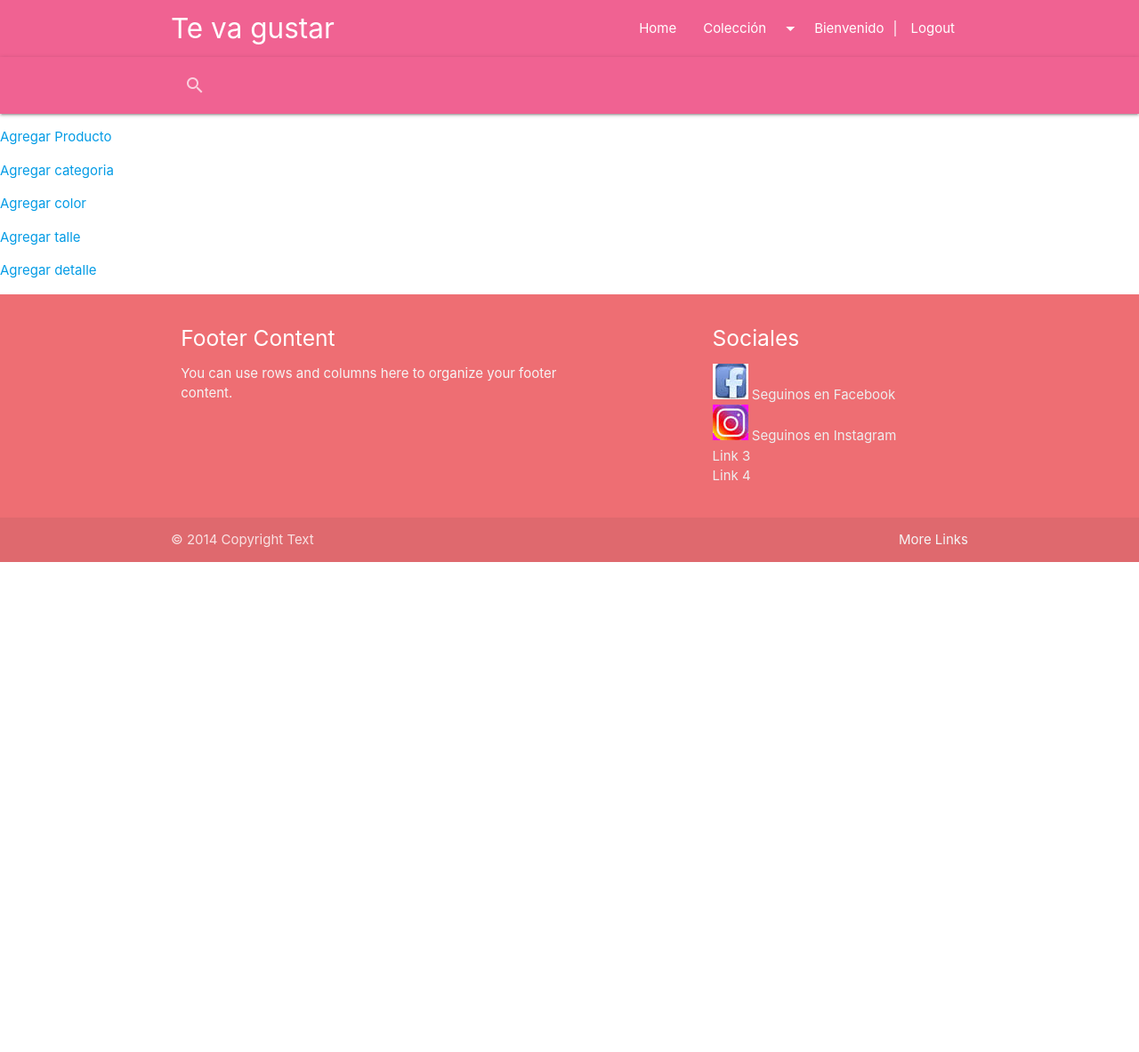
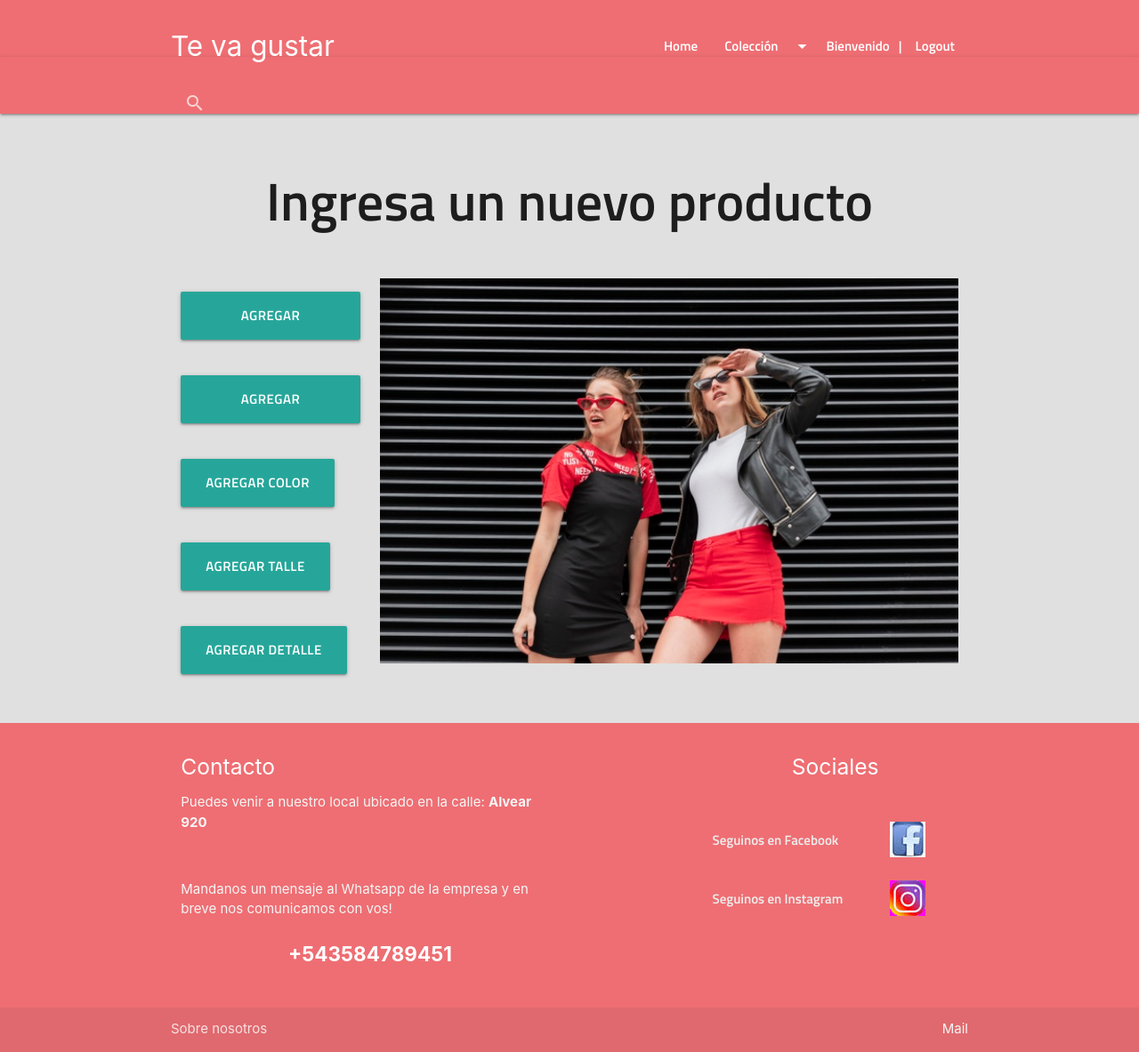
Before and after one commit to Edu20/efiFlask, a Python web app: template teVaGustar/app/admin/templates/admin/index.html in a window 1280 px wide. Shown: the whole page at 89% size. Before the commit the page ends 632 px from the top, so only its background shows below. Run offline with Jinja, Linux system fonts and the light colour scheme; the template is opened without the code that fills it, so the values that code supplies are empty.

Commit message:
Se acomoda el estilo de la página

```diff
--- a/teVaGustar/app/admin/templates/admin/index.html
+++ b/teVaGustar/app/admin/templates/admin/index.html
@@ -1,27 +1,69 @@
 {% extends "base_template.html" %}
 
 {% block title %}
-    Miniblog | Admin
+Miniblog | Admin
 {% endblock %}
 
 {% block content %}
+<h1 class="center">Ingresa un nuevo producto</h1>
+<div class="row container">
 
-<ul>
-    <a href="{{ url_for('admin.add_Product') }}">Agregar Producto</a>
+    <div class="col s3">
+        <ul>
+            <li>
+                <a class="waves-effect waves-light btn-large mar" href="{{ url_for('admin.add_Product') }}">Agregar Producto</a>
 
-</ul>
-<ul>
-    <a href="{{ url_for('admin.add_Category') }}">Agregar categoria</a>
-</ul>
-<ul>
-    <a href="{{ url_for('admin.add_Color') }}">Agregar color</a>
-</ul>
-<ul>
-    <a href="{{ url_for('admin.add_Talle') }}">Agregar talle</a>
-</ul>
-<ul>
-    <a href="{{ url_for('admin.add_DetalleProducto') }}">Agregar detalle</a>
-</ul>
+            </li>
+            <li>
+                <a class="waves-effect waves-light btn-large mar" href="{{ url_for('admin.add_Category') }}">Agregar categoria</a>
+            </li>
+            <li>
+                <a class="waves-effect waves-light btn-large mar" href="{{ url_for('admin.add_Color') }}">Agregar color</a>
+            </li>
+            <li>
+                <a class="waves-effect waves-light btn-large mar" href="{{ url_for('admin.add_Talle') }}">Agregar talle</a>
+            </li>
+            <li>
+                <a class="waves-effect waves-light btn-large mar" href="{{ url_for('admin.add_DetalleProducto') }}">Agregar detalle</a>
+            </li>
+        </ul>
+    </div>
 
-{{posts}}
+    <div class="col s9">
+      <img src="{{ url_for('static',filename='images/agrega.jpg') }}" width="100%" height="100%" alt="" class="mar">
+    </div>
+
+  </div>
+
+
 {% endblock %}
+
+
+<div class="row">
+
+    <div class="col s3">
+        <ul>
+            <li>
+                <a class="waves-effect waves-light btn-large mar" href="{{ url_for('admin.add_Product') }}">Agregar Producto</a>
+
+            </li>
+            <li>
+                <a class="waves-effect waves-light btn-large mar" href="{{ url_for('admin.add_Category') }}">Agregar categoria</a>
+            </li>
+            <li>
+                <a class="waves-effect waves-light btn-large mar" href="{{ url_for('admin.add_Color') }}">Agregar color</a>
+            </li>
+            <li>
+                <a class="waves-effect waves-light btn-large mar" href="{{ url_for('admin.add_Talle') }}">Agregar talle</a>
+            </li>
+            <li>
+                <a class="waves-effect waves-light btn-large" href="{{ url_for('admin.add_DetalleProducto') }}">Agregar detalle</a>
+            </li>
+        </ul>
+    </div>
+
+    <div class="col s9">
+      <!-- Teal page content  -->
+    </div>
+
+  </div>
--- a/teVaGustar/app/static/base.css
+++ b/teVaGustar/app/static/base.css
@@ -11,7 +11,8 @@
 }
 
 h1 {
-    font-size: 2em
+    font-size: 4em;
+    font-family: 'Titillium Web', sans-serif;
 }
 
 h2 {
@@ -24,7 +25,8 @@
 
 ul, ol {
     margin: 1em 0;
-    padding-left: 40px
+    padding-left: 40px;
+    font-family: 'Titillium Web', sans-serif;
 }
 
 p, figure {
@@ -56,5 +58,13 @@
 }
 
 .mar {
-    margin: 10px !important;
+    margin-block: 20px !important;
 }
+
+.mar2 {
+    margin-block: 10px !important;
+}
+
+.gran {
+    font-size: 1.5em;
+}
--- a/teVaGustar/app/templates/base_template.html
+++ b/teVaGustar/app/templates/base_template.html
@@ -7,12 +7,15 @@
     <!-- Compiled and minified CSS -->
     <link rel="stylesheet" href="https://cdnjs.cloudflare.com/ajax/libs/materialize/1.0.0/css/materialize.min.css">
     <link href="https://fonts.googleapis.com/icon?family=Material+Icons" rel="stylesheet">
+    <link rel="preconnect" href="https://fonts.googleapis.com">
+    <link rel="preconnect" href="https://fonts.gstatic.com" crossorigin>
+    <link href="https://fonts.googleapis.com/css2?family=Quicksand:wght@300&family=Titillium+Web:wght@600&display=swap" rel="stylesheet">
     <!-- LLAMAMOS UNA HOJA DE ESTILOS ESTÁTICA -->
     <link rel="stylesheet" href="{{ url_for("static", filename="base.css") }}">
 </head>
-<body>
+<body class="#e0e0e0 grey lighten-2">
   <div>
-    <nav class="#f06292 pink lighten-2">
+    <nav class="page-footer">
       <div class="nav-wrapper container">
           <a href="#" class="brand-logo">Te va gustar</a>
           <ul class="right hide-on-med-and-down">
@@ -39,7 +42,7 @@
           </ul>
       </div>
   </nav>
-  <nav class="#f06292 pink lighten-2">
+  <nav class="page-footer">
       <div class="nav-wrapper container">
         <form>
           <div class="input-field">
@@ -58,37 +61,57 @@
 
   </div>
 
+  <div class="#e0e0e0 grey lighten-2">
     {% block content %}{% endblock %}
+  </div>
+
+
 
 
 <footer class="page-footer">
         <div class="container">
           <div class="row">
             <div class="col l6 s12">
-              <h5 class="white-text">Footer Content</h5>
-              <p class="grey-text text-lighten-4">You can use rows and columns here to organize your footer content.</p>
+              <h5 class="white-text">Contacto</h5>
+              <p class="grey-text text-lighten-4">Puedes venir a nuestro local ubicado en la calle: <b>Alvear 920</b> </p>
+              <br>
+              <p class="grey-text text-lighten-4">Mandanos un mensaje al Whatsapp de la empresa y en breve nos comunicamos con vos!</p>
+              <p class="center gran"><b>+543584789451</b></p>
             </div>
             <div class="col l4 offset-l2 s12">
-              <h5 class="white-text">Sociales</h5>
+              <h5 class="white-text center">Sociales</h5>
+              <br>
               <ul>
                 <li><a class="grey-text text-lighten-3" href="#!">
-                    <img src="{{ url_for('static',filename='images/f.jpg') }}" class="" alt="">
-                    Seguinos en Facebook
+                    <div class="row">
+                      <div class="col s4 right">
+                        <img src="{{ url_for('static',filename='images/f.jpg') }}" class="" alt="">
+                      </div>
+                      <div class="col s8 mar2">
+                        Seguinos en Facebook
+                      </div>
+                    </div>
+
+
                 </a></li>
                 <li><a class="grey-text text-lighten-3" href="https://www.instagram.com/te_va_gustar/">
-                    <img src="{{ url_for('static',filename='images/ins.jpg') }}" class="" alt="">
-                    Seguinos en Instagram
+                  <div class="row">
+                    <div class="col s4 right">
+                      <img src="{{ url_for('static',filename='images/ins.jpg') }}" class="" alt="">
+                    </div>
+                    <div class="col s8 mar2">
+                      Seguinos en Instagram
+                    </div>
+                  </div>
                 </a></li>
-                <li><a class="grey-text text-lighten-3" href="#!">Link 3</a></li>
-                <li><a class="grey-text text-lighten-3" href="#!">Link 4</a></li>
               </ul>
             </div>
           </div>
         </div>
         <div class="footer-copyright">
           <div class="container">
-          © 2014 Copyright Text
-          <a class="grey-text text-lighten-4 right" href="#!">More Links</a>
+          Sobre nosotros
+          <a class="grey-text text-lighten-4 right" href="#!">Mail</a>
           </div>
         </div>
 </footer>
```
Also changed, not shown: teVaGustar/app/admin/templates/admin/color_form.html (+23 -1 lines), teVaGustar/app/admin/templates/admin/detalleProducto.html (+18 -8 lines), teVaGustar/app/admin/templates/admin/newcategory.html (+23 -2 lines), teVaGustar/app/admin/templates/admin/product_form.html (+22 -1 lines), teVaGustar/app/admin/templates/admin/talle_form.html (+24 -2 lines), teVaGustar/app/static/images/agrega.jpg (added).
